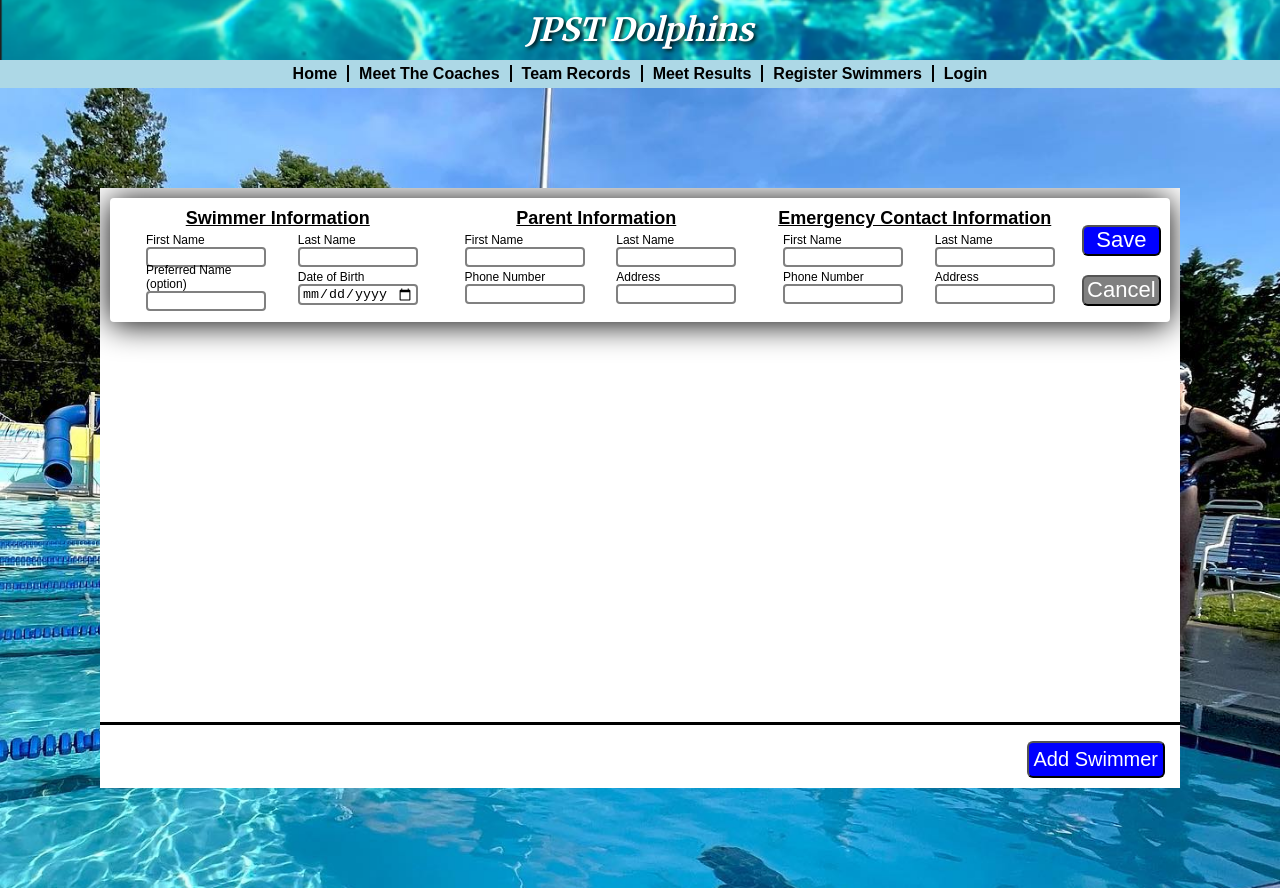
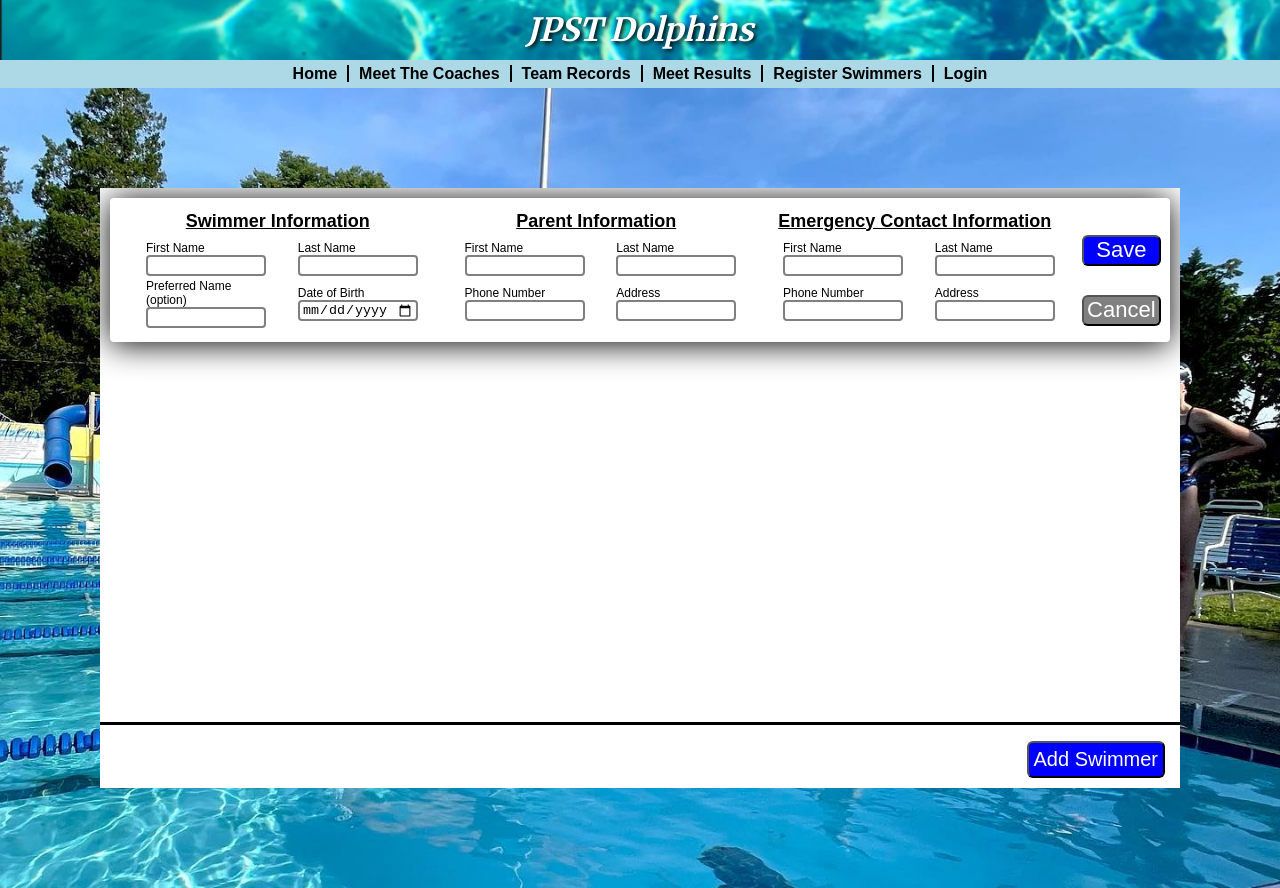
Before and after one commit to zachpfaltzgraff/JPSTWebsite---not-complete, an Angular app: page /register-swimmers in a window 1280 px wide. Built offline with nearby package versions, Linux system fonts and the light colour scheme.

Commit message:
fixed on large screens
fixed large screens

```diff
--- a/src/app/register-swimmers/register-swimmers.component.css
+++ b/src/app/register-swimmers/register-swimmers.component.css
@@ -27,7 +27,7 @@
 form {
     display: flex;
     margin: 10px;
-    height: 100px;
+    height: 120px;
     padding: 8px 16px 16px 16px;
     box-shadow: 0 2px 32px black;
     border-radius: 4px;
@@ -42,7 +42,7 @@ form {
     grid-template-columns: 50% 50%;
     align-items: center;
     margin-right: 15px;
-    height: 100px;
+    height: 120px;
 }
 
 h2 {
@@ -60,7 +60,7 @@ label {
 }
 
 input {
-    padding: 8px;
+    padding: 6px;
     height: 12px;
     border-radius: 4px;
     width: 100%;
```
Also changed, not shown: src/app/register-swimmers/register-swimmers.component.ts (line endings or trailing spaces).
